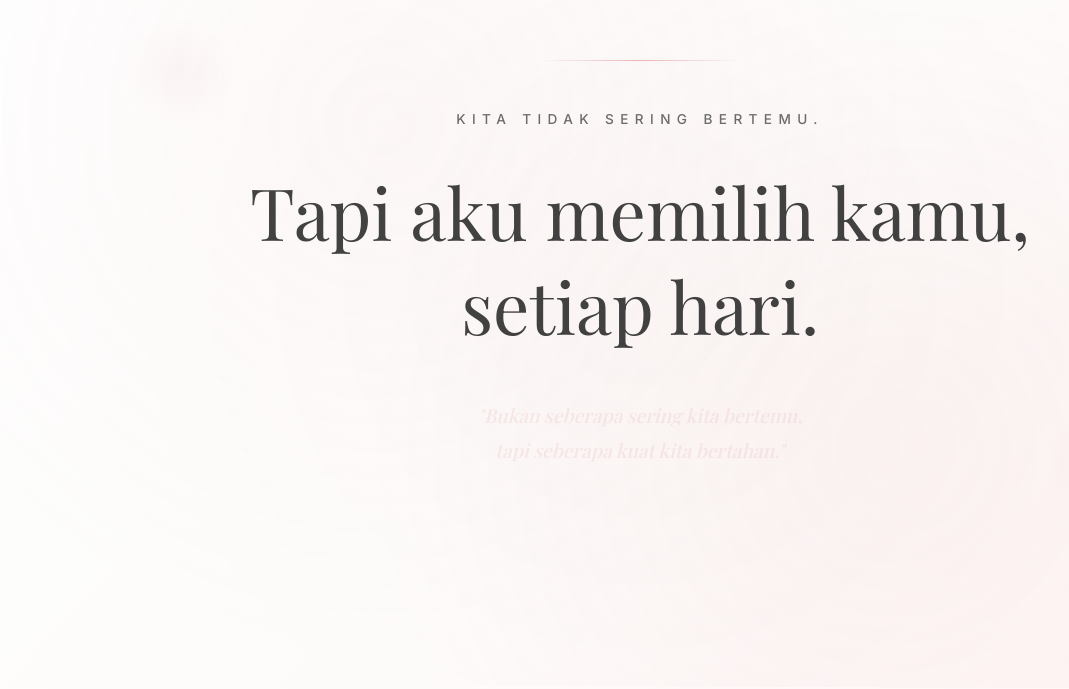
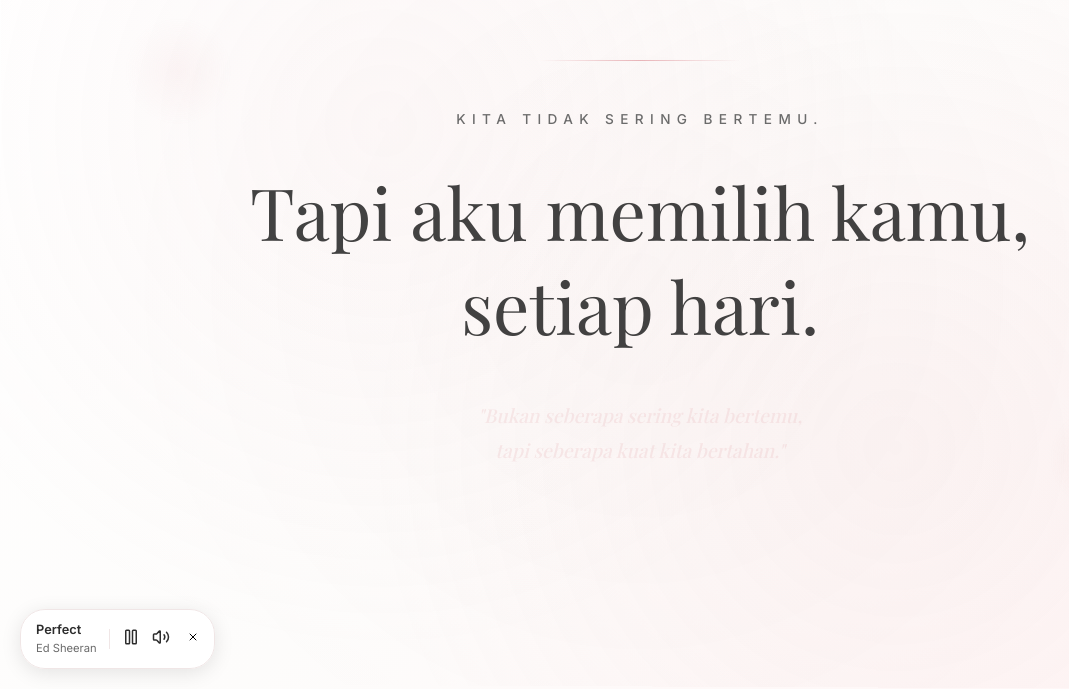
Before and after one commit to Andy0703-E/we-remain, a React (Vite) app: page / in a window 1280 px wide. Shown: the part 111-800 px from the top of the page, without its empty margins (0-1069 px from the left). Built offline with nearby package versions, Linux system fonts and the light colour scheme; no server answers; the database is empty; a web font is replaced by a local one.

Commit message:
feat: add background music and notifications

```diff
--- a/src/App.jsx
+++ b/src/App.jsx
@@ -2,6 +2,7 @@ import React, { useState, useEffect } from 'react'
 import { BrowserRouter as Router, Routes, Route } from 'react-router-dom'
 import { AnimatePresence } from 'framer-motion'
 import LoadingScreen from './components/LoadingScreen'
+import BackgroundMusic from './components/BackgroundMusic'
 import Home from './pages/Home'
 import Login from './pages/Login'
 import Admin from './pages/Admin'
@@ -25,6 +26,8 @@ function App() {
         {loading && <LoadingScreen key="loading" />}
       </AnimatePresence>
 
+      <BackgroundMusic />
+
       {!loading && (
         <div className="app">
           <Routes>
--- /dev/null
+++ b/src/components/BackgroundMusic.jsx
@@ -0,0 +1,141 @@
+import React, { useState, useEffect, useRef } from 'react';
+import { Music, Volume2, VolumeX, Play, Pause } from 'lucide-react';
+import { motion, AnimatePresence } from 'framer-motion';
+// Note: You need to add 'perfect.mp3' to src/assets/
+import musicFile from '../assets/perfect.mp3';
+
+const BackgroundMusic = () => {
+    const audioRef = useRef(null);
+    const [isPlaying, setIsPlaying] = useState(false);
+    const [isMuted, setIsMuted] = useState(false);
+    const [minimized, setMinimized] = useState(false);
+
+    useEffect(() => {
+        // Attempt auto-play when component mounts
+        const playAudio = async () => {
+            try {
+                if (audioRef.current) {
+                    audioRef.current.volume = 0.5; // Start at 50% volume
+                    await audioRef.current.play();
+                    setIsPlaying(true);
+                }
+            } catch (err) {
+                console.log("Autoplay blocked by browser, waiting for user interaction");
+            }
+        };
+
+        // Try to play on first click anywhere if autoplay failed
+        const handleInteraction = () => {
+            if (audioRef.current && !isPlaying) {
+                playAudio();
+            }
+        };
+
+        window.addEventListener('click', handleInteraction, { once: true });
+
+        // Initial attempt
+        playAudio();
+
+        return () => window.removeEventListener('click', handleInteraction);
+    }, []);
+
+    const togglePlay = () => {
+        if (audioRef.current) {
+            if (isPlaying) {
+                audioRef.current.pause();
+            } else {
+                audioRef.current.play();
+            }
+            setIsPlaying(!isPlaying);
+        }
+    };
+
+    const toggleMute = () => {
+        if (audioRef.current) {
+            audioRef.current.muted = !isMuted;
+            setIsMuted(!isMuted);
+        }
+    };
+
+    return (
+        <div style={{
+            position: 'fixed',
+            bottom: '20px',
+            left: '20px',
+            zIndex: 9999,
+            display: 'flex',
+            flexDirection: 'column',
+            alignItems: 'flex-start'
+        }}>
+            <audio ref={audioRef} src={musicFile} loop />
+
+            <AnimatePresence mode="wait">
+                {minimized ? (
+                    <motion.button
+                        key="minimized"
+                        initial={{ scale: 0 }}
+                        animate={{ scale: 1 }}
+                        exit={{ scale: 0 }}
+                        onClick={() => setMinimized(false)}
+                        style={{
+                            background: 'white',
+                            border: '1px solid var(--border-color)',
+                            borderRadius: '50%',
+                            width: '40px',
+                            height: '40px',
+                            display: 'flex',
+                            alignItems: 'center',
+                            justifyContent: 'center',
+                            cursor: 'pointer',
+                            boxShadow: '0 4px 12px rgba(0,0,0,0.1)'
+                        }}
+                    >
+                        <Music size={20} color={isPlaying ? "var(--accent)" : "var(--text-secondary)"} />
+                    </motion.button>
+                ) : (
+                    <motion.div
+                        key="expanded"
+                        initial={{ opacity: 0, x: -20 }}
+                        animate={{ opacity: 1, x: 0 }}
+                        exit={{ opacity: 0, x: -20 }}
+                        style={{
+                            background: 'rgba(255, 255, 255, 0.9)',
+                            backdropFilter: 'blur(10px)',
+                            padding: '10px 15px',
+                            borderRadius: '25px',
+                            border: '1px solid var(--border-color)',
+                            boxShadow: '0 4px 20px rgba(0,0,0,0.1)',
+                            display: 'flex',
+                            alignItems: 'center',
+                            gap: '12px'
+                        }}
+                    >
+                        <div style={{ display: 'flex', flexDirection: 'column' }}>
+                            <span style={{ fontSize: '0.8rem', fontWeight: 'bold' }}>Perfect</span>
+                            <span style={{ fontSize: '0.7rem', color: 'var(--text-secondary)' }}>Ed Sheeran</span>
+                        </div>
+
+                        <div style={{ width: '1px', height: '20px', background: 'var(--border-color)' }} />
+
+                        <button onClick={togglePlay} style={{ background: 'none', border: 'none', cursor: 'pointer', color: 'var(--text-primary)' }}>
+                            {isPlaying ? <Pause size={18} /> : <Play size={18} />}
+                        </button>
+
+                        <button onClick={toggleMute} style={{ background: 'none', border: 'none', cursor: 'pointer', color: 'var(--text-primary)' }}>
+                            {isMuted ? <VolumeX size={18} /> : <Volume2 size={18} />}
+                        </button>
+
+                        <button onClick={() => setMinimized(true)} style={{ background: 'none', border: 'none', cursor: 'pointer', marginLeft: '5px' }}>
+                            <svg width="12" height="12" viewBox="0 0 24 24" fill="none" stroke="currentColor" strokeWidth="2" strokeLinecap="round" strokeLinejoin="round">
+                                <line x1="18" y1="6" x2="6" y2="18"></line>
+                                <line x1="6" y1="6" x2="18" y2="18"></line>
+                            </svg>
+                        </button>
+                    </motion.div>
+                )}
+            </AnimatePresence>
+        </div>
+    );
+};
+
+export default BackgroundMusic;
--- a/src/pages/Chat.jsx
+++ b/src/pages/Chat.jsx
@@ -21,12 +21,28 @@ const Chat = () => {
 
         fetchMessages();
 
+        // Request notification permission
+        if (Notification.permission === 'default') {
+            Notification.requestPermission();
+        }
+
         // Subscribe to real-time changes
         const subscription = supabase
             .channel('public:messages')
             .on('postgres_changes', { event: 'INSERT', schema: 'public', table: 'messages' }, (payload) => {
-                setMessages((prev) => [...prev, payload.new]);
+                const newMessage = payload.new;
+                setMessages((prev) => [...prev, newMessage]);
                 scrollToBottom();
+
+                // Notification logic
+                if (newMessage.sender !== identity && document.visibilityState === 'hidden') {
+                    if (Notification.permission === 'granted') {
+                        new Notification(`Pesan baru dari ${newMessage.sender}`, {
+                            body: newMessage.content,
+                            icon: '/src/assets/heart-cursor.svg' // Revert to using the heart icon for notification
+                        });
+                    }
+                }
             })
             .subscribe();
 
```
Also changed, not shown: 1 other file (tests, documents, lock files or other folders).
